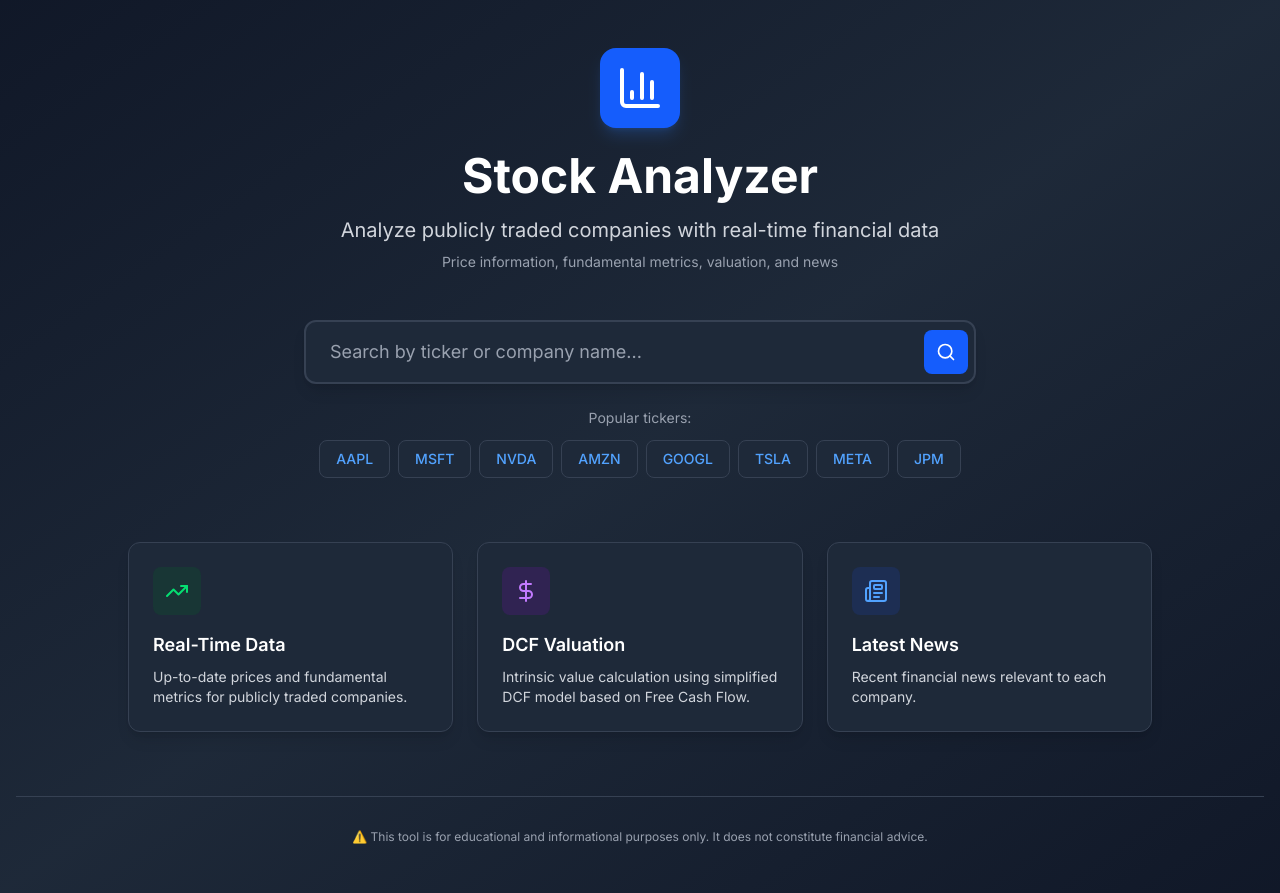
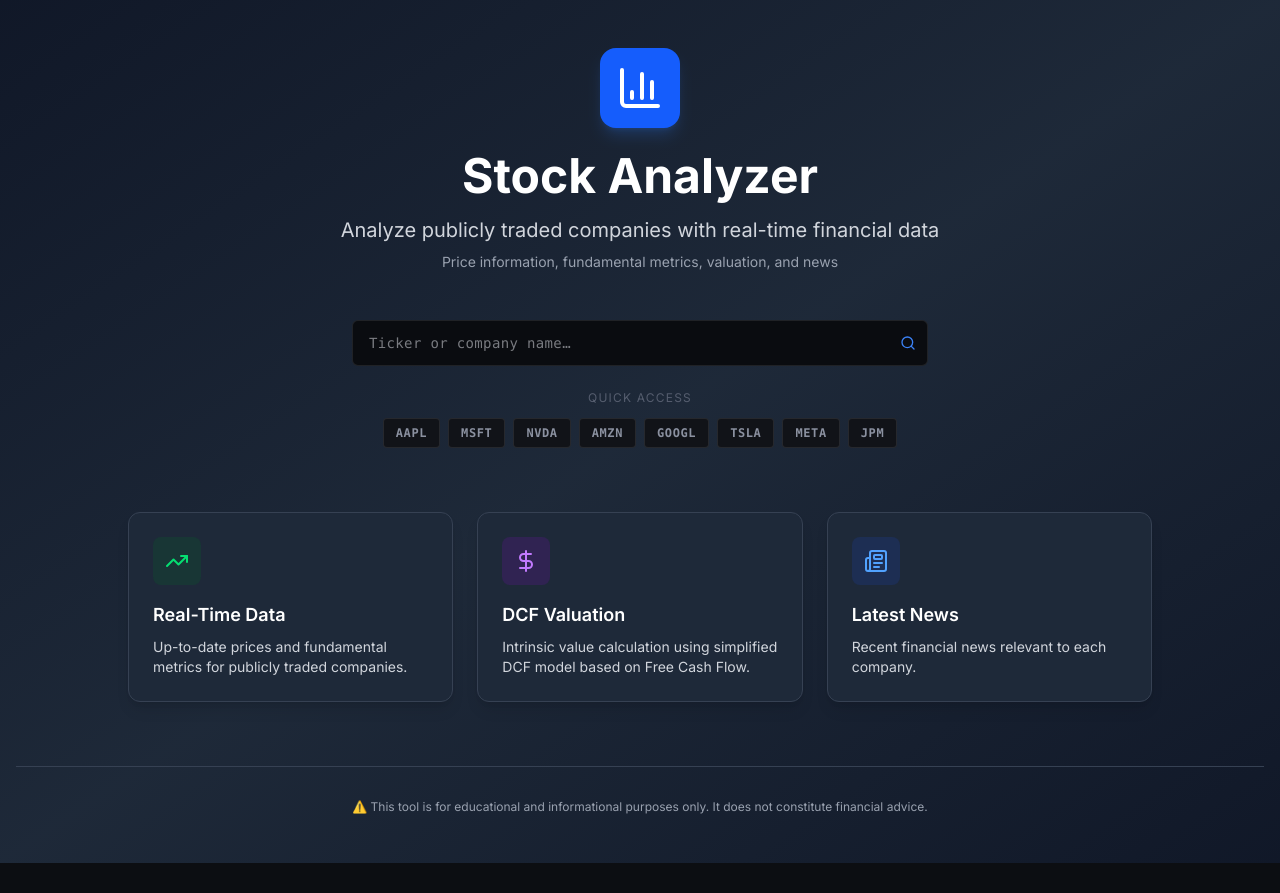
Before and after one commit to armandocodecr/stock-analyzer, a Next.js app: page / in a window 1280 px wide. After the commit the page ends 863 px from the top, so only its background shows below. Built offline with nearby package versions, Linux system fonts and the light colour scheme.

Commit message:
refactor: improve ticker search UI

```diff
--- a/src/components/search/TickerSearch.tsx
+++ b/src/components/search/TickerSearch.tsx
@@ -31,7 +31,6 @@ export default function TickerSearch() {
   const router = useRouter();
   const searchRef = useRef<HTMLDivElement>(null);
 
-  // Close suggestions when clicking outside
   useEffect(() => {
     const handleClickOutside = (event: MouseEvent) => {
       if (
@@ -41,19 +40,16 @@ export default function TickerSearch() {
         setShowSuggestions(false);
       }
     };
-
     document.addEventListener("mousedown", handleClickOutside);
     return () => document.removeEventListener("mousedown", handleClickOutside);
   }, []);
 
-  // Fetch suggestions
   useEffect(() => {
     const fetchSuggestions = async () => {
       if (query.length < 2) {
         setSuggestions([]);
         return;
       }
-
       setIsLoading(true);
       try {
         const response = await fetch(
@@ -70,24 +66,20 @@ export default function TickerSearch() {
         setIsLoading(false);
       }
     };
-
     const debounce = setTimeout(fetchSuggestions, 300);
     return () => clearTimeout(debounce);
   }, [query]);
 
   const handleSearch = (searchTicker: string) => {
     const normalized = normalizeTicker(searchTicker);
-
     if (!normalized) {
-      setError("Please enter a ticker symbol");
+      setError("Enter a ticker symbol");
       return;
     }
-
     if (!isValidTicker(normalized)) {
-      setError("Invalid ticker format (1-5 letters)");
+      setError("Invalid ticker (1–5 letters)");
       return;
     }
-
     setError("");
     setShowSuggestions(false);
     setQuery("");
@@ -100,7 +92,8 @@ export default function TickerSearch() {
   };
 
   return (
-    <div className="w-full max-w-2xl mx-auto space-y-6" ref={searchRef}>
+    <div className="w-full max-w-xl mx-auto" ref={searchRef}>
+      {/* Search input */}
       <form onSubmit={handleSubmit} className="relative">
         <div className="relative">
           <input
@@ -110,51 +103,125 @@ export default function TickerSearch() {
               setQuery(e.target.value);
               setError("");
             }}
-            placeholder="Search by ticker or company name..."
-            className="w-full px-6 py-4 pr-14 text-lg bg-gray-800 text-white border-2 border-gray-700 rounded-xl focus:outline-none focus:ring-2 focus:ring-blue-500 focus:border-transparent transition-all shadow-lg placeholder:text-gray-400"
+            placeholder="Ticker or company name…"
+            className="w-full px-4 py-3 pr-12 text-sm font-mono tracking-wide transition-all"
+            style={{
+              background: "var(--surface-inset)",
+              color: "var(--ink-primary)",
+              border: "1px solid var(--border-default)",
+              borderRadius: "6px",
+              outline: "none",
+            }}
+            onFocus={(e) => {
+              e.currentTarget.style.borderColor = "var(--border-focus)";
+              e.currentTarget.style.boxShadow =
+                "0 0 0 3px var(--accent-muted)";
+            }}
+            onBlur={(e) => {
+              e.currentTarget.style.borderColor = "var(--border-default)";
+              e.currentTarget.style.boxShadow = "none";
+            }}
             maxLength={50}
+            autoComplete="off"
+            spellCheck={false}
           />
           <button
             type="submit"
-            className="absolute right-2 top-1/2 -translate-y-1/2 p-3 bg-blue-600 text-white rounded-lg hover:bg-blue-700 transition-colors disabled:opacity-50"
+            disabled={isLoading}
             aria-label="Search"
-            disabled={isLoading}
+            className="absolute right-3 top-1/2 -translate-y-1/2 transition-opacity disabled:opacity-40"
+            style={{ color: "var(--accent)" }}
           >
             {isLoading ? (
-              <Loader2 className="w-5 h-5 animate-spin" />
+              <Loader2 className="w-4 h-4 animate-spin" />
             ) : (
-              <Search className="w-5 h-5" />
+              <Search className="w-4 h-4" />
             )}
           </button>
         </div>
 
-        {error && <p className="mt-2 text-sm text-red-600 ml-2">{error}</p>}
+        {error && (
+          <p
+            className="mt-2 text-xs ml-1"
+            style={{ color: "var(--negative-text)" }}
+          >
+            {error}
+          </p>
+        )}
 
-        {/* Suggestions Dropdown */}
+        {/* Suggestions dropdown */}
         {showSuggestions && suggestions.length > 0 && (
-          <div className="absolute z-10 w-full mt-2 bg-gray-800 border-2 border-gray-700 rounded-xl shadow-lg max-h-96 overflow-y-auto">
+          <div
+            className="absolute z-20 w-full mt-1 overflow-y-auto max-h-80"
+            style={{
+              background: "var(--surface-raised)",
+              border: "1px solid var(--border-strong)",
+              borderRadius: "6px",
+            }}
+          >
             {suggestions.map((result) => (
               <button
                 key={result.cik}
                 onClick={() => handleSearch(result.ticker)}
-                className="w-full px-6 py-3 text-left hover:bg-gray-700 border-b border-gray-700 last:border-b-0 transition-colors"
+                className="w-full px-4 py-3 text-left transition-colors"
+                style={{ borderBottom: "1px solid var(--border-subtle)" }}
+                onMouseEnter={(e) => {
+                  (e.currentTarget as HTMLElement).style.background =
+                    "var(--surface)";
+                }}
+                onMouseLeave={(e) => {
+                  (e.currentTarget as HTMLElement).style.background =
+                    "transparent";
+                }}
               >
-                <p className="font-semibold text-white">{result.ticker}</p>
-                <p className="text-sm text-gray-400 truncate">{result.name}</p>
+                <p
+                  className="text-xs font-bold font-mono tracking-wider"
+                  style={{ color: "var(--accent-text)" }}
+                >
+                  {result.ticker}
+                </p>
+                <p
+                  className="text-xs mt-0.5 truncate"
+                  style={{ color: "var(--ink-secondary)" }}
+                >
+                  {result.name}
+                </p>
               </button>
             ))}
           </div>
         )}
       </form>
 
-      <div className="text-center">
-        <p className="text-sm text-gray-400 mb-3">Popular tickers:</p>
+      {/* Popular tickers */}
+      <div className="mt-6">
+        <p
+          className="text-xs text-center mb-3 tracking-widest uppercase"
+          style={{ color: "var(--ink-tertiary)" }}
+        >
+          Quick access
+        </p>
         <div className="flex flex-wrap gap-2 justify-center">
           {POPULAR_TICKERS.map((symbol) => (
             <button
               key={symbol}
               onClick={() => handleSearch(symbol)}
-              className="px-4 py-2 text-sm font-medium text-blue-400 bg-gray-800 rounded-lg hover:bg-gray-700 transition-colors border border-gray-700"
+              className="px-3 py-1.5 text-xs font-mono font-semibold tracking-wider transition-colors"
+              style={{
+                background: "var(--surface)",
+                color: "var(--ink-secondary)",
+                border: "1px solid var(--border-default)",
+                borderRadius: "4px",
+              }}
+              onMouseEnter={(e) => {
+                const el = e.currentTarget as HTMLElement;
+                el.style.color = "var(--accent-text)";
+                el.style.borderColor = "var(--accent)";
+              }}
+              onMouseLeave={(e) => {
+                const el = e.currentTarget as HTMLElement;
+                el.style.color = "var(--ink-secondary)";
+                el.style.borderColor = "var(--border-default)";
+              }}
             >
               {symbol}
             </button>
```
